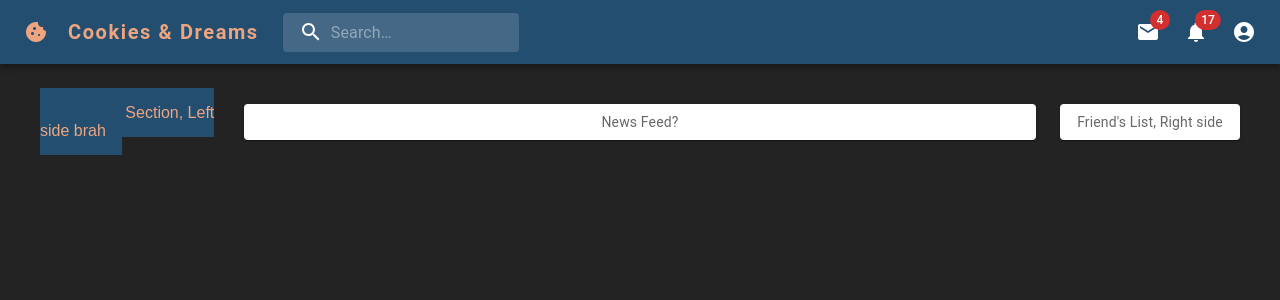
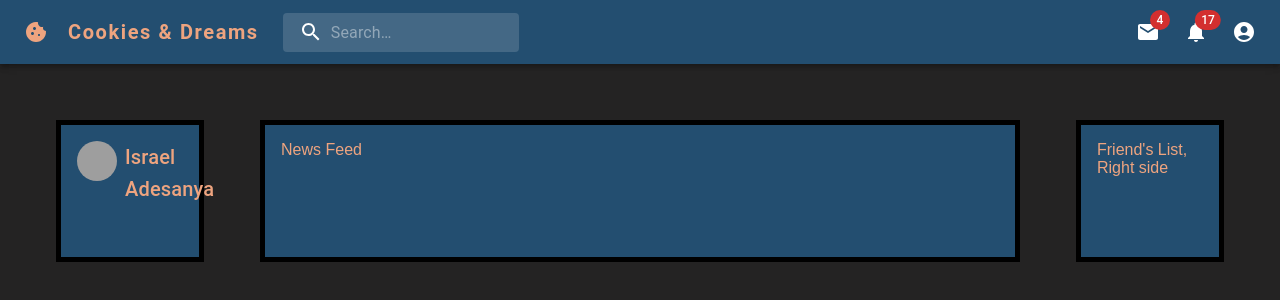
Before and after one commit to cortinabryan/Social-Media-App, a React (Create React App) app in the folder client/: page / in a window 1280 px wide. Shown: the top 300 px of the page. Built offline with nearby package versions, Linux system fonts and the light colour scheme; grey boxes are pictures that could not be loaded.

Commit message:
added userinfo, newsfeed and friends list components

```diff
--- /dev/null
+++ b/client/src/components/FriendsList.tsx
@@ -0,0 +1,27 @@
+import React from "react";
+import { Box } from "@mui/material/";
+
+const FriendsList = () => {
+  return (
+    <>
+      <Box
+        sx={{
+          backgroundColor: "primary.main",
+          color: "secondary.main",
+          padding: "1rem",
+          margin: "1rem",
+          height: "100px",
+          // width: "100px",
+          border: "5px solid black",
+          "&:hover": {
+            backgroundColor: "myCustomColor.superDark",
+          },
+        }}
+      >
+        Friend's List, Right side
+      </Box>
+    </>
+  );
+};
+
+export default FriendsList;
--- a/client/src/components/Home.tsx
+++ b/client/src/components/Home.tsx
@@ -5,6 +5,8 @@ import Paper from "@mui/material/Paper";
 import Grid from "@mui/material/Unstable_Grid2";
 import { orange } from "@mui/material/colors";
 import UserInfo from "./UserInfo";
+import NewsFeed from "./NewsFeed";
+import FriendsList from "./FriendsList";
 
 const Item = styled(Paper)(({ theme }) => ({
   backgroundColor: theme.palette.mode === "dark" ? "#1A2027" : "#fff",
@@ -23,10 +25,12 @@ export default function VariableWidthGrid() {
           {/* <Item>User Info Section, Left side</Item> */}
         </Grid>
         <Grid xs={8}>
-          <Item>News Feed?</Item>
+          <NewsFeed />
+          {/* <Item>News Feed?</Item> */}
         </Grid>
         <Grid xs={2}>
-          <Item>Friend's List, Right side</Item>
+          <FriendsList />
+          {/* <Item>Friend's List, Right side</Item> */}
         </Grid>
       </Grid>
     </Box>
--- /dev/null
+++ b/client/src/components/NewsFeed.tsx
@@ -0,0 +1,27 @@
+import React from "react";
+import { Box } from "@mui/material/";
+
+const NewsFeed = () => {
+  return (
+    <>
+      <Box
+        sx={{
+          backgroundColor: "primary.main",
+          color: "secondary.main",
+          padding: "1rem",
+          margin: "1rem",
+          height: "100px",
+          // width: "60rem",
+          border: "5px solid black",
+          "&:hover": {
+            backgroundColor: "myCustomColor.superDark",
+          },
+        }}
+      >
+        News Feed
+      </Box>
+    </>
+  );
+};
+
+export default NewsFeed;
--- a/client/src/components/UserInfo.tsx
+++ b/client/src/components/UserInfo.tsx
@@ -1,21 +1,38 @@
 import React from "react";
 import { Box } from "@mui/material/";
+import Avatar from "@mui/material/Avatar";
+import { Typography } from "@mui/material";
 
 const UserInfo = () => {
   return (
+    <>
       <Box
-      component="span"
         sx={{
           backgroundColor: "primary.main",
           color: "secondary.main",
           padding: "1rem",
+          margin: "1rem",
+          height: "100px",
+          // width: "200px",
+          border: "5px solid black",
+          display: "flex",
           "&:hover": {
             backgroundColor: "myCustomColor.superDark",
           },
         }}
       >
-      User Info Section, Left side brah
+        <Avatar alt="Mr.Guy" src="/static/images/avatar/2.jpg" />
+        {/* <h3>Israel Adesanya</h3> */}
+        <Typography
+          variant="h6"
+          sx={{
+            ml: ".5rem",
+          }}
+        >
+          Israel Adesanya
+        </Typography>
       </Box>
+    </>
   );
 };
 
--- a/client/src/index.tsx
+++ b/client/src/index.tsx
@@ -46,7 +46,7 @@ declare module "@mui/material/Typography" {
   interface TypographyPropsVariantOverrides {
     myVariant: true;
     myCustomColor: true;
-    h3: false;
+    // h3: false;
   }
 }
 
```
Also changed, not shown: client/src/components/Navbar2.tsx (deleted, +0 -175 lines). Lines whose indentation alone changed are shown as unchanged.
